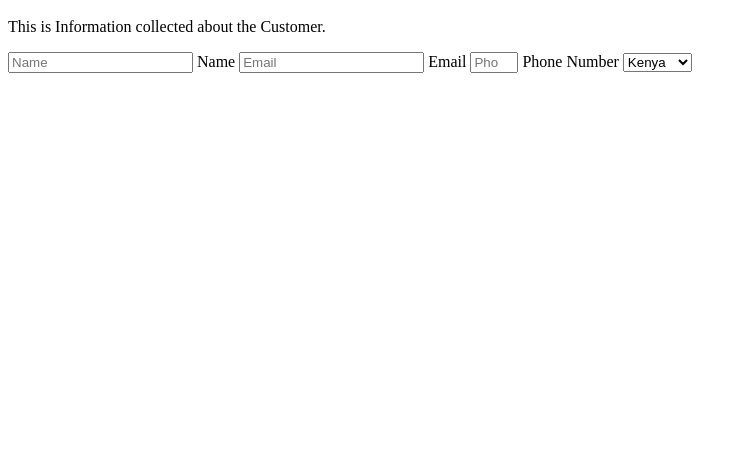
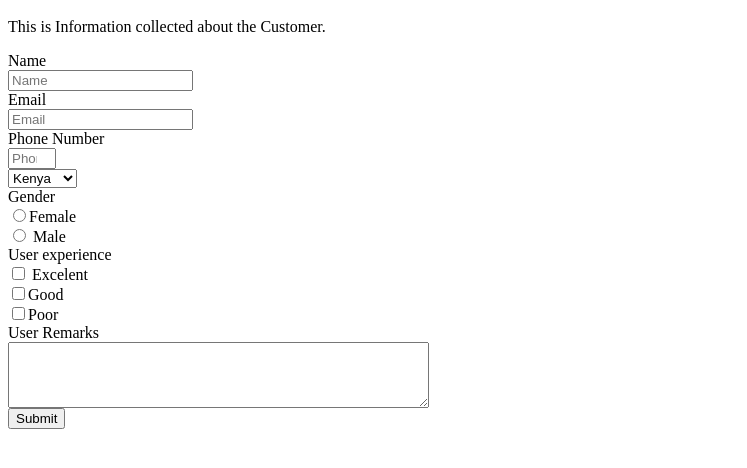
Before and after one commit to festusgakure/Survey-form, a plain HTML site: page index.html in a window 1280 px wide. Shown: the part 48-516 px from the top of the page, without its empty margins (0-747 px from the left). Drawn offline with Linux system fonts and the light colour scheme.

Commit message:
Completed the html

```diff
--- a/index.html
+++ b/index.html
@@ -10,16 +10,28 @@
     <h1 id="title">Customer Information:</h1>
     <p id="description">This is Information collected about the Customer.</p>
     <form action="" id="survey-form">
-      <input type="text" id="name" required placeholder="Name"/>
-      <label for="name" id="name-label">Name</label>
-      <input type="email" id="email" required placeholder="Email"/>
-      <label for="email" id="email-label">Email</label>
-      <input type="number" id="number" min="1" max="9" placeholder="Phone Number"/>
-      <label for="number" id="number-label">Phone Number</label>
+        <label for="name" id="name-label">Name</label> <br>
+      <input type="text" id="name" required placeholder="Name"/><br>
+      <label for="email" id="email-label">Email</label><br>
+      <input type="email" id="email" required placeholder="Email"/><br>
+
+      <label for="number" id="number-label">Phone Number</label><br>
+      <input type="number" id="number" min="1" max="9" placeholder="Phone Number"/><br>
       <select name="country" id="dropdown" aria-placeholder="Please Select">
         <option value="Kenya">Kenya</option>
         <option value="Uganda">Uganda</option>
-      </select>
+      </select><br>
+      <label for="Gender" id="gender-lael">Gender</label><br/>
+      <input type="radio" name="gender" value="female"/>Female<br/>
+      <input type="radio" name="gender" value="male"/> Male<br/>
+      <label for="User-experience" id="user-experience-label">User experience</label><br/>
+      <input type="checkbox" name="Excelent" value="Excelent"/> Excelent<br/>
+      <input type="checkbox" name="Good" value="Good"/>Good<br/>
+      <input type="checkbox" name="Poor" value="Poor"/>Poor<br/>
+      <label for="Remarks" id="remarks-label">User Remarks</label><br/>
+      <textarea id="remarks" name="remarks" rows="4" cols="50"></textarea>
+      <br>
+      <input type="submit" value="Submit">
     </form>
   </body>
 </html>
```
